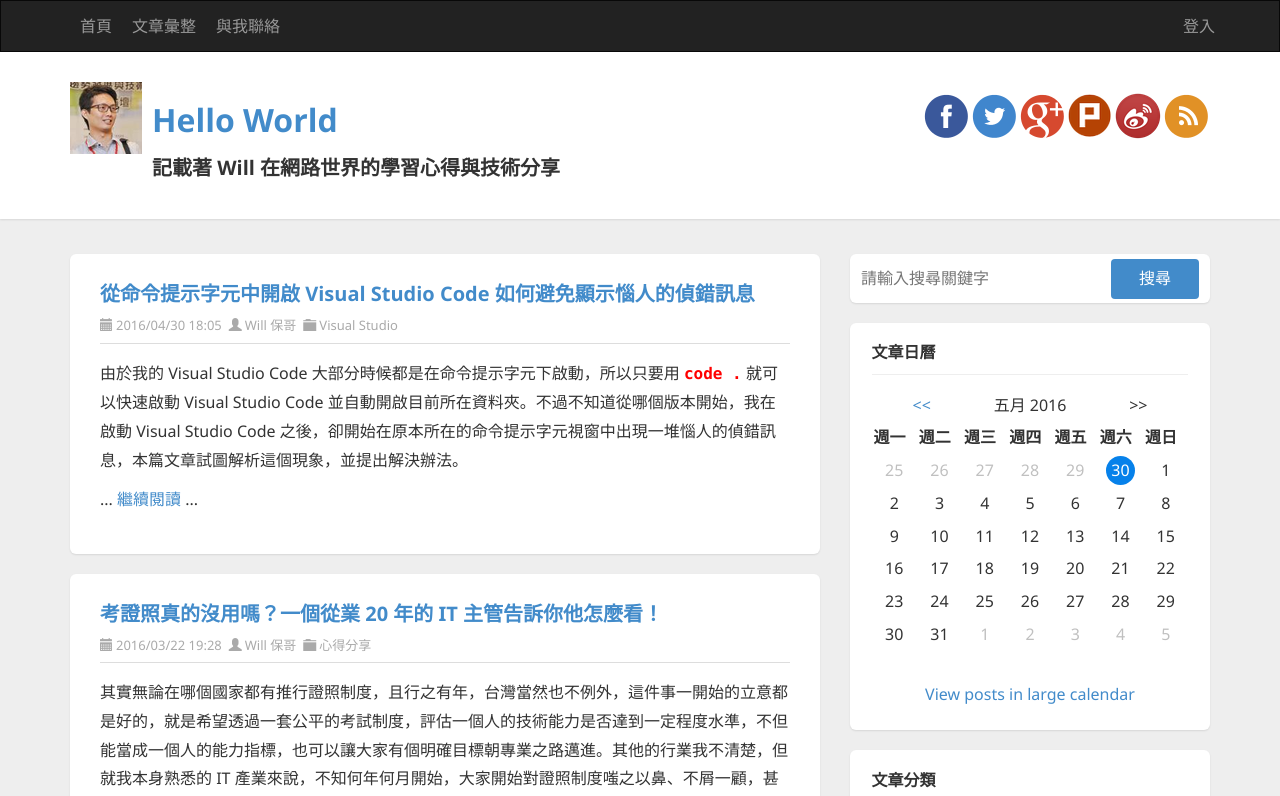
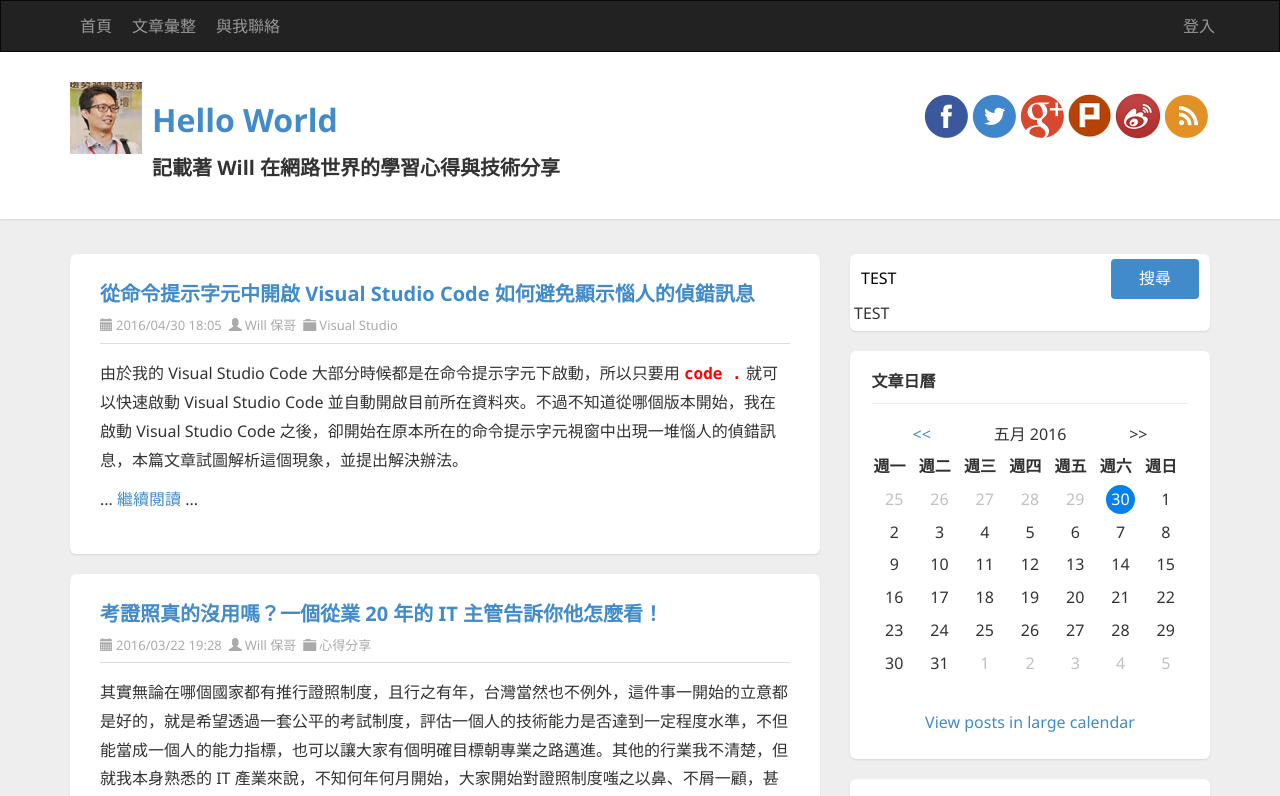
Before and after one commit to doggy8088/demo1103, an Angular app: page / in a window 1280 px wide. Shown: the top 796 px of the page. Built offline with nearby package versions, Linux system fonts and the light colour scheme.

Commit message:
07 練習 Angular 2 的資料繫結語法 ( 雙向繫結 )

```diff
--- a/src/app/app.component.html
+++ b/src/app/app.component.html
@@ -75,8 +75,9 @@
         <div class="widget search">
           <div class="widget-content">
               <div id="searchbox">
-                <input type="text" placeholder="請輸入搜尋關鍵字" accesskey="s">
+                <input type="text" placeholder="請輸入搜尋關鍵字" accesskey="s" [(ngModel)]="keyword">
                 <input type="button" value="搜尋" id="searchbutton">
+                {{ keyword }}
               </div>
           </div>
         </div>
--- a/src/app/app.component.ts
+++ b/src/app/app.component.ts
@@ -7,4 +7,6 @@ import { Component } from '@angular/core';
 })
 export class AppComponent {
   title = 'app works!';
+
+  keyword = 'TEST';
 }
```
